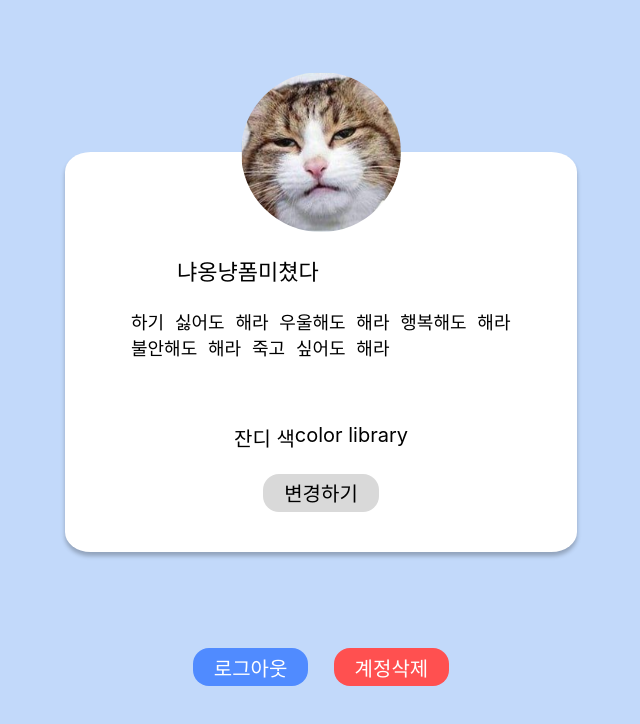
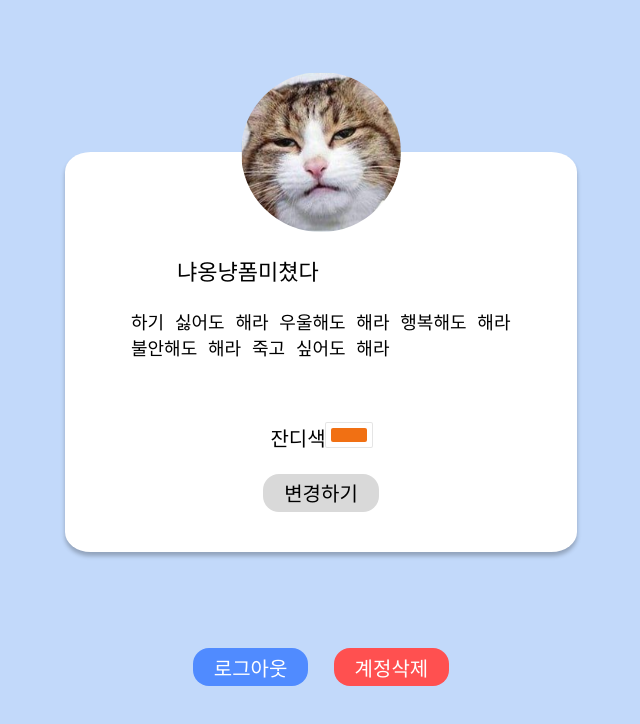
Before and after one commit to TasQueue/Front-End, a React (Create React App) app: page /setting in a window 1280 px wide. Shown: the top 724 px of the page, without its empty margins (319-959 px from the left). Built offline with nearby package versions, Linux system fonts and the light colour scheme; a web font is replaced by a local one.

Commit message:
feat : 설정페이지 - react-color 설치, 색상 선택 기능 틀 구현

```diff
--- a/package.json
+++ b/package.json
@@ -38,8 +38,10 @@
     "date-fns": "^2.30.0",
     "react": "^18.2.0",
     "react-beautiful-dnd": "^13.1.1",
+    "react-color": "^2.19.3",
     "react-dom": "^18.2.0",
     "react-hook-form": "^7.45.2",
+    "react-router-dom": "^6.14.2",
     "react-scripts": "5.0.1",
     "recoil": "^0.7.7",
     "styled-components": "^6.0.2",
--- /dev/null
+++ b/src/pages/setting/GrassColorButton.tsx
@@ -0,0 +1,109 @@
+// import React, { useState } from 'react';
+// import { ChromePicker } from 'react-color';
+
+// const GrassColorButton = () => {
+//   const [color, setColor] = useState('#000');
+
+//   const handleChangeComplete = (color) => {
+//     setColor(color.hex);
+
+//     // document.body.style.backgroundColor = color.hex;
+//   };
+
+//   return <ChromePicker color={color} onChangeComplete={handleChangeComplete} />;
+// };
+
+// export default GrassColorButton;
+
+import React, { useState } from 'react';
+import reactCSS from 'reactcss';
+import { SketchPicker } from 'react-color';
+
+const GrassColorButton = () => {
+  const [displayColorPicker, setDisplayColorPicker] = useState(false);
+  const [color, setColor] = useState({
+    r: '241',
+    g: '112',
+    b: '19',
+    a: '1',
+  });
+
+  const handleClick = () => {
+    setDisplayColorPicker(!displayColorPicker);
+  };
+
+  const handleClose = () => {
+    setDisplayColorPicker(false);
+  };
+
+  const handleChange = (pickedColor) => {
+    setColor(pickedColor.rgb);
+  };
+
+  const handleKeyPress = (e, action) => {
+    if (e.key === 'Enter' || e.key === ' ') {
+      if (action === 'toggle') handleClick();
+      else if (action === 'close') handleClose();
+    }
+  };
+
+  const styles = reactCSS({
+    default: {
+      color: {
+        width: '36px',
+        height: '14px',
+        borderRadius: '2px',
+        background: `rgba(${color.r}, ${color.g}, ${color.b}, ${color.a})`,
+      },
+      swatch: {
+        padding: '5px',
+        background: '#fff',
+        borderRadius: '1px',
+        boxShadow: '0 0 0 1px rgba(0,0,0,.1)',
+        display: 'inline-block',
+        cursor: 'pointer',
+      },
+      popover: {
+        position: 'absolute',
+        zIndex: '2',
+      },
+      cover: {
+        position: 'fixed',
+        top: '0px',
+        right: '0px',
+        bottom: '0px',
+        left: '0px',
+      },
+    },
+  });
+
+  return (
+    <div>
+      <div
+        style={styles.swatch}
+        onClick={handleClick}
+        onKeyPress={(e) => handleKeyPress(e, 'toggle')}
+        tabIndex={0}
+        role='button'
+        aria-label='color swatch'
+      >
+        <div style={styles.color} />
+      </div>
+      {displayColorPicker ? (
+        <div style={styles.popover}>
+          <div
+            style={styles.cover}
+            onClick={handleClose}
+            onKeyPress={(e) => handleKeyPress(e, 'close')}
+            tabIndex={0}
+            role='button'
+            aria-label='color picker overlay'
+          />
+          <SketchPicker color={color} onChange={handleChange} />
+        </div>
+      ) : null}
+    </div>
+  );
+};
+
+export default GrassColorButton;
--- a/src/pages/setting/SettingPage.styled.tsx
+++ b/src/pages/setting/SettingPage.styled.tsx
@@ -62,6 +62,7 @@ export const StatusChange = styled.textarea`
 `;
 
 export const GrassChangeLabel = styled.p``;
+// export const GrassColor = styled.div``;
 
 export const ChangeBtn = styled.button`
   background-color: #d9d9d9;
--- a/src/pages/setting/SettingPage.tsx
+++ b/src/pages/setting/SettingPage.tsx
@@ -2,6 +2,7 @@ import React, { useState, useEffect } from 'react';
 import { useRecoilState } from 'recoil';
 import { catState } from '../../recoil/catState';
 import { userNameState, userStatusState } from '../../recoil/userInfoState';
+import GrassColorButton from './GrassColorButton';
 import * as S from './SettingPage.styled';
 
 const SettingPage = () => {
@@ -69,13 +70,14 @@ const SettingPage = () => {
           <S.StatusChange value={status} onChange={handleStatusChange} />
         </S.ChangeWrap>
         <S.ChangeWrap>
-          <S.GrassChangeLabel>잔디 색</S.GrassChangeLabel>
-          <div>color library</div>
+          <S.GrassChangeLabel>잔디색</S.GrassChangeLabel>
+          <GrassColorButton />
         </S.ChangeWrap>
         <S.ChangeBtn onClick={handleClick}> 변경하기</S.ChangeBtn>
         {/* showModal이 true일 때만 모달 메세지 표시함 */}
         {showModal && <S.Modal>{modalMessage}</S.Modal>}
       </S.ChangeWhiteBox>
+
       <S.TwoButtonWrap>
         <S.LogoutBtn type='submit'>로그아웃</S.LogoutBtn>
         <S.DeleteBtn type='submit'>계정삭제</S.DeleteBtn>
```
Also changed, not shown: 1 other file (tests, documents, lock files or other folders).
